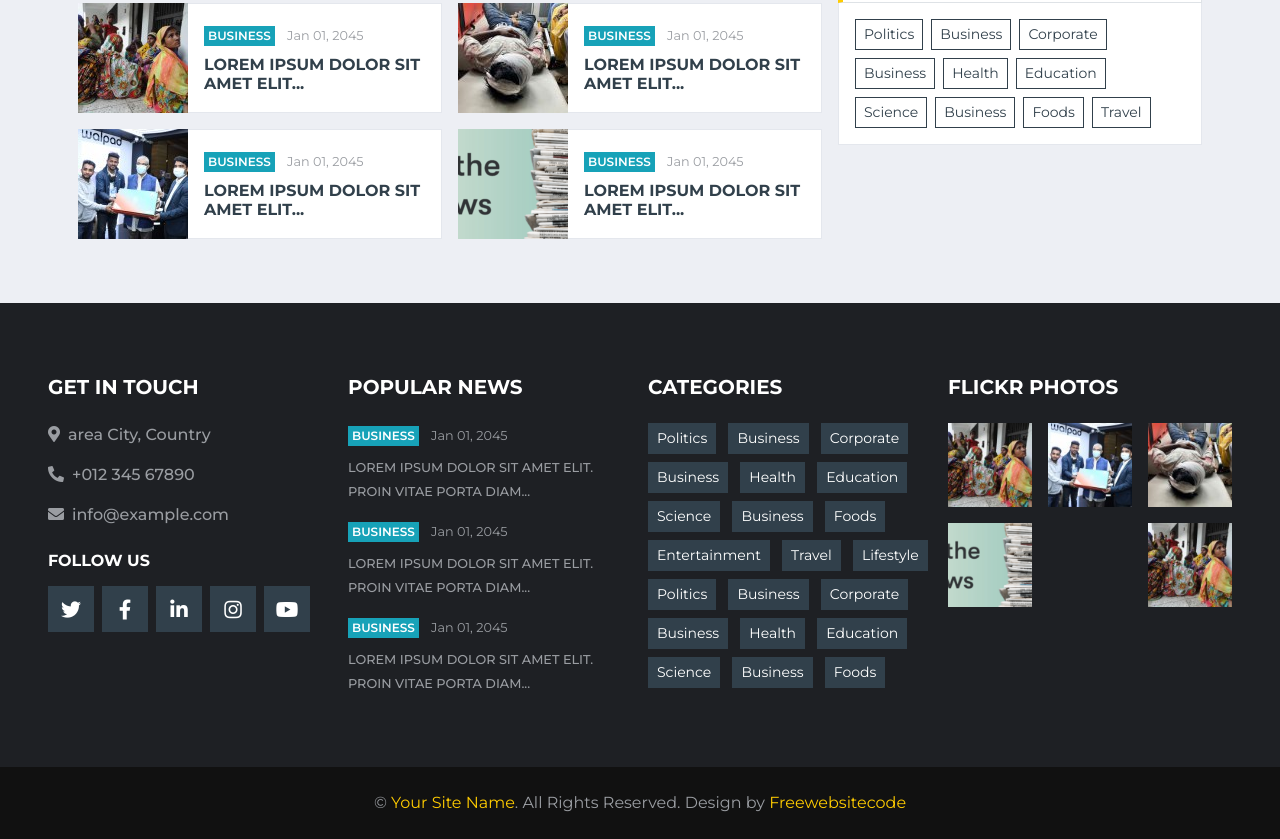
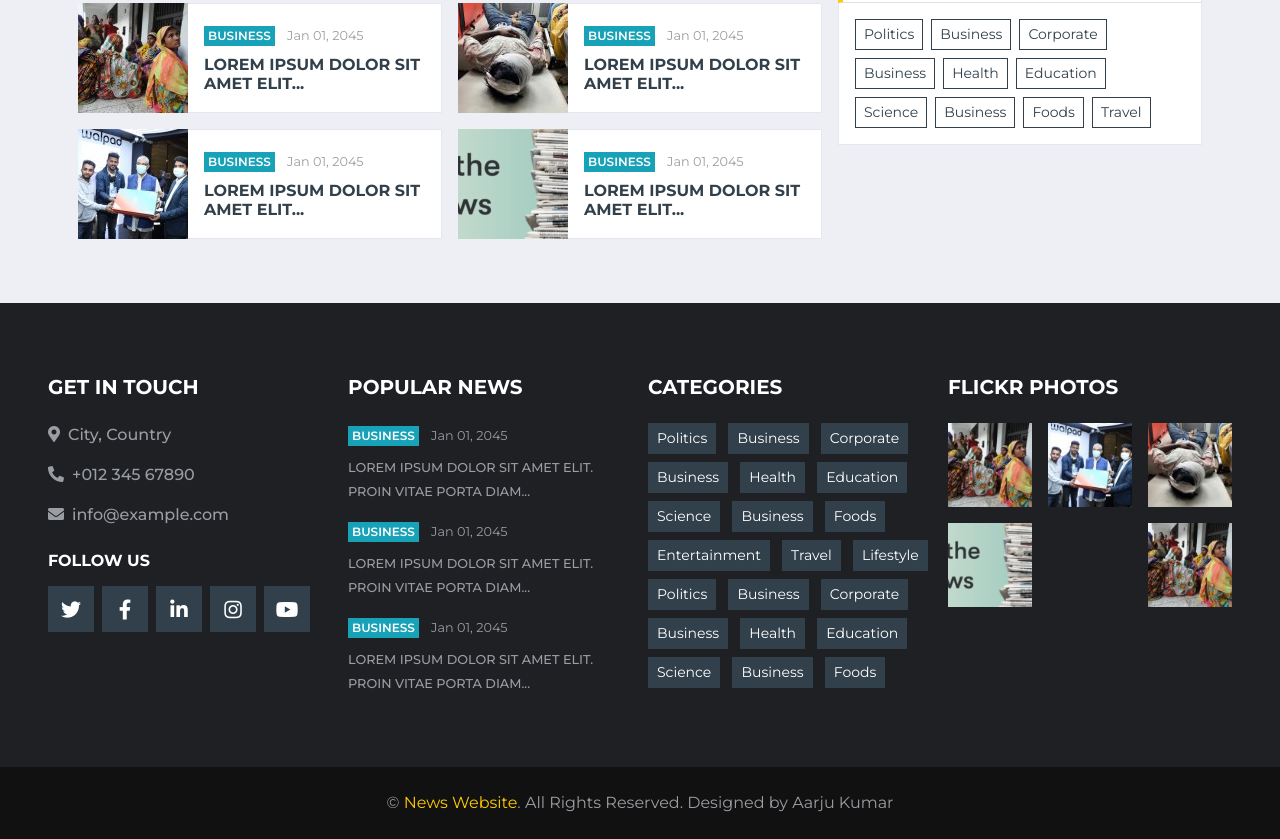
Before and after one commit to heyaarju/News-Portal, a plain HTML site: page index.html in a window 1280 px wide. Shown: the part 3190-4029 px from the top of the page. Drawn offline with nearby package versions, Linux system fonts and the light colour scheme.

Commit message:
Final Commit - index.html

```diff
--- a/index.html
+++ b/index.html
@@ -3,7 +3,7 @@
 
 <head>
     <meta charset="utf-8">
-    <title>x - Free News Website Template</title>
+    <title>News Website by Aarju</title>
     <meta content="width=device-width, initial-scale=1.0" name="viewport">
     <meta content="Free HTML Templates" name="keywords">
     <meta content="Free HTML Templates" name="description">
@@ -683,7 +683,7 @@
         <div class="row py-4">
             <div class="col-lg-3 col-md-6 mb-5">
                 <h5 class="mb-4 text-white text-uppercase font-weight-bold">Get In Touch</h5>
-                <p class="font-weight-medium"><i class="fa fa-map-marker-alt mr-2"></i>area City, Country</p>
+                <p class="font-weight-medium"><i class="fa fa-map-marker-alt mr-2"></i>City, Country</p>
                 <p class="font-weight-medium"><i class="fa fa-phone-alt mr-2"></i>+012 345 67890</p>
                 <p class="font-weight-medium"><i class="fa fa-envelope mr-2"></i>info@example.com</p>
                 <h6 class="mt-4 mb-3 text-white text-uppercase font-weight-bold">Follow Us</h6>
@@ -771,7 +771,7 @@
         </div>
     </div>
     <div class="container-fluid py-4 px-sm-3 px-md-5" style="background: #111111;">
-        <p class="m-0 text-center">&copy; <a href="#">Your Site Name</a>. All Rights Reserved. Design by <a href="https://freewebsitecode.com">Freewebsitecode</a><br>
+        <p class="m-0 text-center">&copy; <a href="#">News Website</a>. All Rights Reserved. Designed by Aarju Kumar<br>
         </p>
     </div>
     <!-- Footer End -->
```
